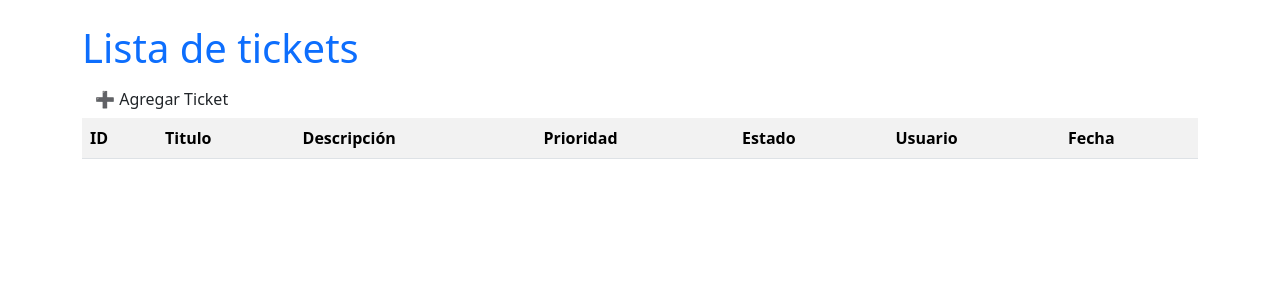
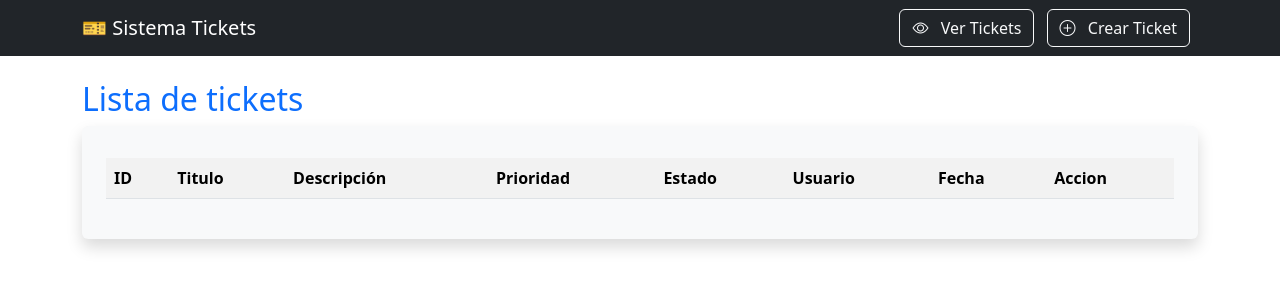
Before and after one commit to Ulises-glitch/sistema-tickets-flask, a Flask app: page / in a window 1280 px wide. Shown: the top 300 px of the page. Run offline with Flask 3, Linux system fonts and the light colour scheme; tables that the repository leaves empty or names only in its code hold one stand-in row (values such as "Sample post"); lists and menus that the app fills with data are empty.

Commit message:
Se agregó modal de confirmación y se mejoro visualización

```diff
--- a/templates/base.html
+++ b/templates/base.html
@@ -2,11 +2,27 @@
 <html>
 <head>
     <title>{% block title %}{% endblock %}</title>
-
+    <script src="https://cdn.jsdelivr.net/npm/bootstrap@5.3.2/dist/js/bootstrap.bundle.min.js"></script>
+    <link rel="stylesheet" href="https://cdn.jsdelivr.net/npm/bootstrap-icons@1.11.3/font/bootstrap-icons.css">
     <link href="https://cdn.jsdelivr.net/npm/bootstrap@5.3.2/dist/css/bootstrap.min.css" rel="stylesheet">
 </head>
-<body class="container mt-4">
+<body>
+
+<nav class="navbar navbar-dark bg-dark">
+    <div class="container">
+        <a class="navbar-brand" href="/">🎫 Sistema Tickets</a>
+        <div>
+            <a class="btn btn-outline-light me-2" href="/"><i class="bi bi-eye me-2"></i> Ver Tickets</a>
+            <a class="btn btn-outline-light me-2" href="/crear"><i class="bi bi-plus-circle me-2"></i> Crear Ticket</a>
+        </div>
+    </div>
+</nav>
+
+<div class="container mt-4">
+
 {% block content %}
 {% endblock %}
+
+</div>
 </body>
 </html>
--- a/templates/ver_tickets.html
+++ b/templates/ver_tickets.html
@@ -1,21 +1,11 @@
-<!DOCTYPE html>
-<html>
-<head>
-    <title>Sistema de tickets</title>
-</head>
-
-<body>
 <!--  Implementar código de base.html  --->
 {% extends "base.html" %}
 {% block title %} Ver tickets {% endblock %}
 {% block content %}
 
-<h1 class="text-primary">Lista de tickets</h1>
-
-<!--  Texto para clicklear --->
-<a href="/crear" class="btn btn-succes mb-m">➕ Agregar Ticket</a>
-<br>
-<table class="table table-striped">
+<h2 class="text-primary">Lista de tickets</h2>
+<div class="container mt-2 p-4 shadow rounded bg-light">
+<table class="mt-2 table table-striped">
     <tr>
         <th>ID</th>
         <th>Titulo</th>
@@ -24,6 +14,7 @@
         <th>Estado</th>
         <th>Usuario</th>
         <th>Fecha</th>
+        <th>Accion</th>
     </tr>
     <!--- Conexión con jinja2 -->
     {% for ticket in tickets %}
@@ -38,21 +29,50 @@
 
         <!--- Botón para eliminarlos alv -->
         <td>
-            <a href="/eliminar/{{ ticket[0] }}" onclick="return ConfirmarBorrado()">
-                <button style="background:rgb(202, 38, 139); color:rgb(199, 182, 127);">Completado</button>
-            </a>
+            <button
+            class="btn btn-danger btn-sm"
+            data-bs-toggle="modal"
+            data-bs-target="#modalEliminar"
+            onclick="setTicketId('{{ ticket[0] }}')">
+            <i class="bi bi-check-circle"></i> Finalizado
+            </button>
         </td>
 
     </tr>
     {% endfor %}
 </table>
+</div>
+<script>
+function setTicketId(id)
+{
+    document.getElementById("btnConfirmarEliminar").href = "/eliminar/" + id;
+}
+</script>
+
+<div class="modal fade" id="modalEliminar" tabindex="-1">
+    <div class="modal-dialog">
+        <div class="modal-content">
+
+            <div class="modal-header">
+                <h5 class="modal-title">⚠ Confirmar eliminación</h5>
+                <button class="btn-close" data-bs-dismiss="modal"></button>
+            </div>
+
+            <div class="modal-body">
+                ¿Seguro que quieres finalizar este ticket?
+            </div>
+
+            <div class="modal-footer">
+                <button class="btn btn-secondary" data-bs-dismiss="modal">
+                    Cancelar
+                </button>
+
+                <a id="btnConfirmarEliminar" class="btn btn-danger">
+                    Eliminar
+                </a>
+            </div>
+
+        </div>
+    </div>
+</div>
 {% endblock %}
-
-</body>
-</html>
-<script>
-    function ConfirmarBorrado()
-    {
-        return confirm("Seguro que quieres eliminar este ticket")
-    }
-</script>
```
Also changed, not shown: templates/crear_ticket.html (+0 -8 lines).
